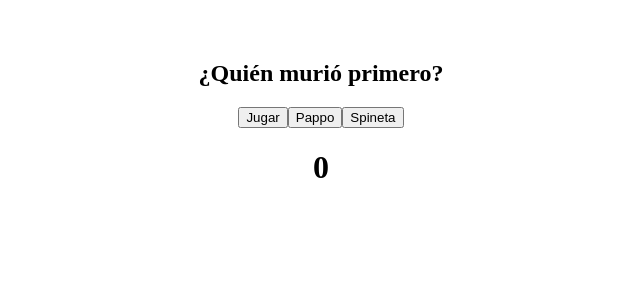
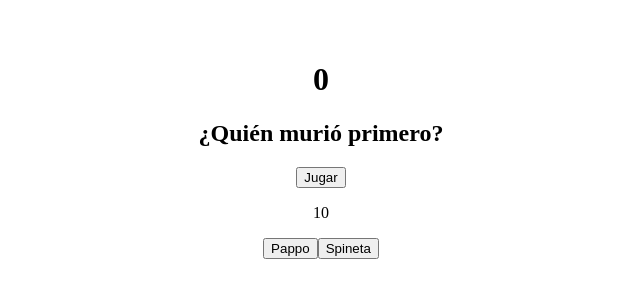
Before and after one commit to Cris201977/game, a React (Vite) app in the folder game/: page / in a window 1280 px wide. Both pictures are taken after a click on the button "Jugar". Shown: the top 300 px of the page, without its empty margins (319-959 px from the left). Built offline with nearby package versions, Linux system fonts and the light colour scheme.

Commit message:
14 dic 10:30

```diff
--- a/game/src/App.jsx
+++ b/game/src/App.jsx
@@ -1,10 +1,11 @@
 import './App.css'
 import Mensaje from './componenentes/Mensaje'
-import { useState } from 'react'
+import { useState, useEffect } from 'react'
 import preguntas from './data/preguntas.json'
 import respuestas from './data/respuestas.json'
 
 function App() {
+  const max = 3;
 const [texto, setTexto] = useState("Apretá el botón para ver la pregunta")
 const [op1, setOp1] = useState("Opción 1")
 const [op2, setOp2] = useState("Opción 2")
@@ -12,10 +13,25 @@
 const [numPreg, setnumPreg] = useState()
 const [puntos, setPuntos] = useState(0)
 const [resultado, setResultado] = useState()
-const max = 3;
+const [styleOpcion, setStyleOpcion] = useState({visibility: "hidden"})
+let [count, setCount] = useState();
+
+    useEffect(() => {
+        //Implementing the setInterval method
+        const interval = setInterval(() => {
+            setCount(count - 1);
+        }, 1000);
+
+        //Clearing the interval
+        return () => clearInterval(interval);
+    }, [count]);
+if(count == 0){
+  setCount()
+
+}
   return (
     <>
-
+<h1>{puntos}</h1>
 <Mensaje mensaje={texto} />
 <button onClick={()=>{
 let n = (Math.floor(Math.random() * max)+1).toString();
@@ -26,19 +42,28 @@
 setTexto(preguntas[0][3].pregunta)
 setOp1(respuestas[0][3][0][n].opcion1[0])
 setOp2(respuestas[0][3][0][n].opcion2[0])
+setCount(10)
+setStyleOpcion({visibility:"visible"})
 }, 2000)
 }}>Jugar</button>
+<div style={styleOpcion}>
+<p>{count}</p>
 <button onClick={()=>{
 setResultado(respuestas[0][3][0][num].opcion1[1])
 console.log(resultado)
 respuestas[0][3][0][num].opcion1[1] == "verdadero" ? setPuntos(puntos + 1): setPuntos(puntos - 1)
+setCount()
+setStyleOpcion({visibility:"hidden"})
 }}>{op1}</button>
 <button onClick={()=>{
 setResultado(respuestas[0][3][0][num].opcion2[1])
 respuestas[0][3][0][num].opcion2[1] == "verdadero" ? setPuntos(puntos + 1): setPuntos(puntos - 1)
+setCount()
+setStyleOpcion({visibility:"hidden"})
 }}>{op2}</button>
 <h2>{resultado}</h2>
-<h1>{puntos}</h1>
+</div>
+
     </>
   )
 }
```
